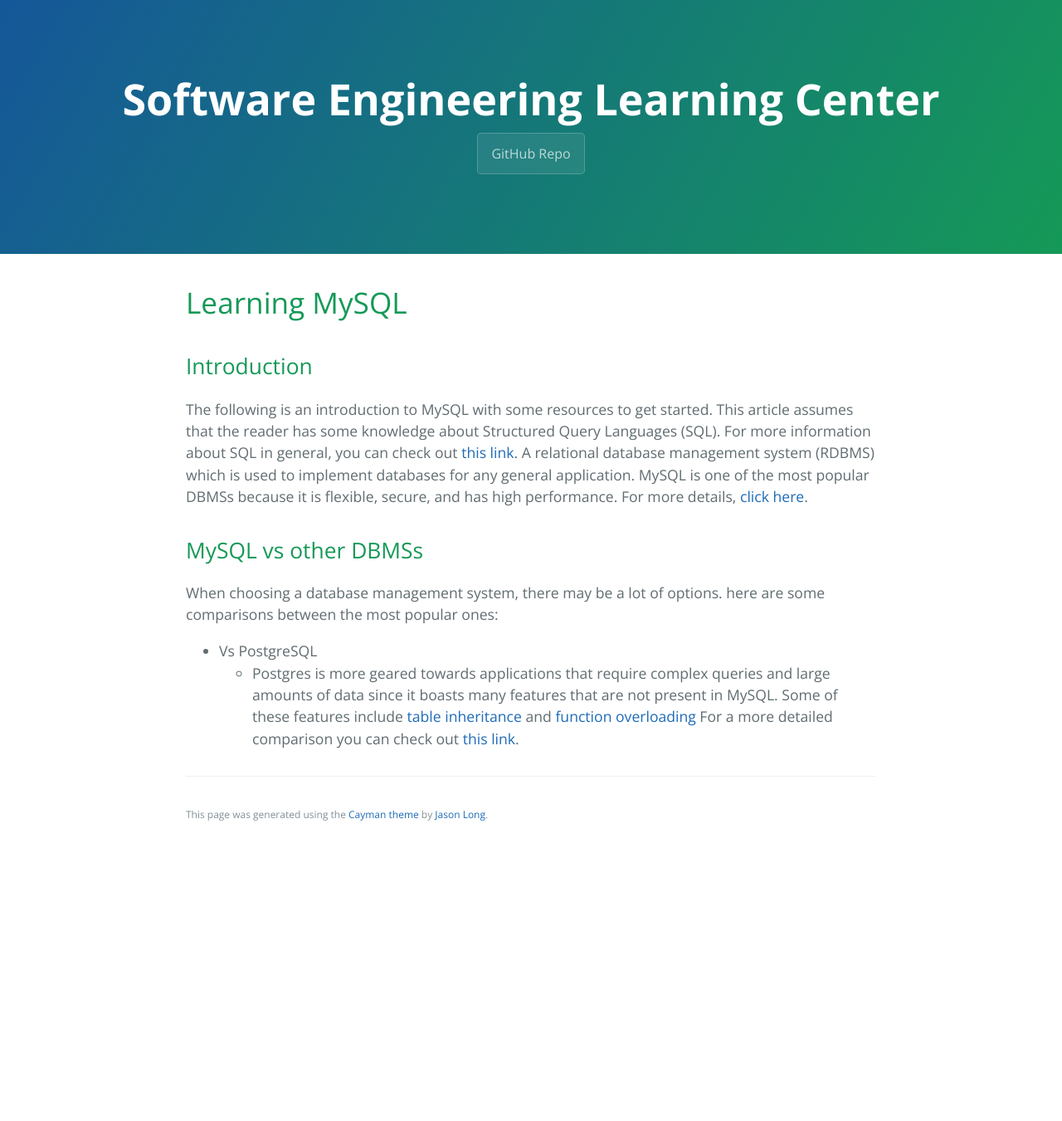
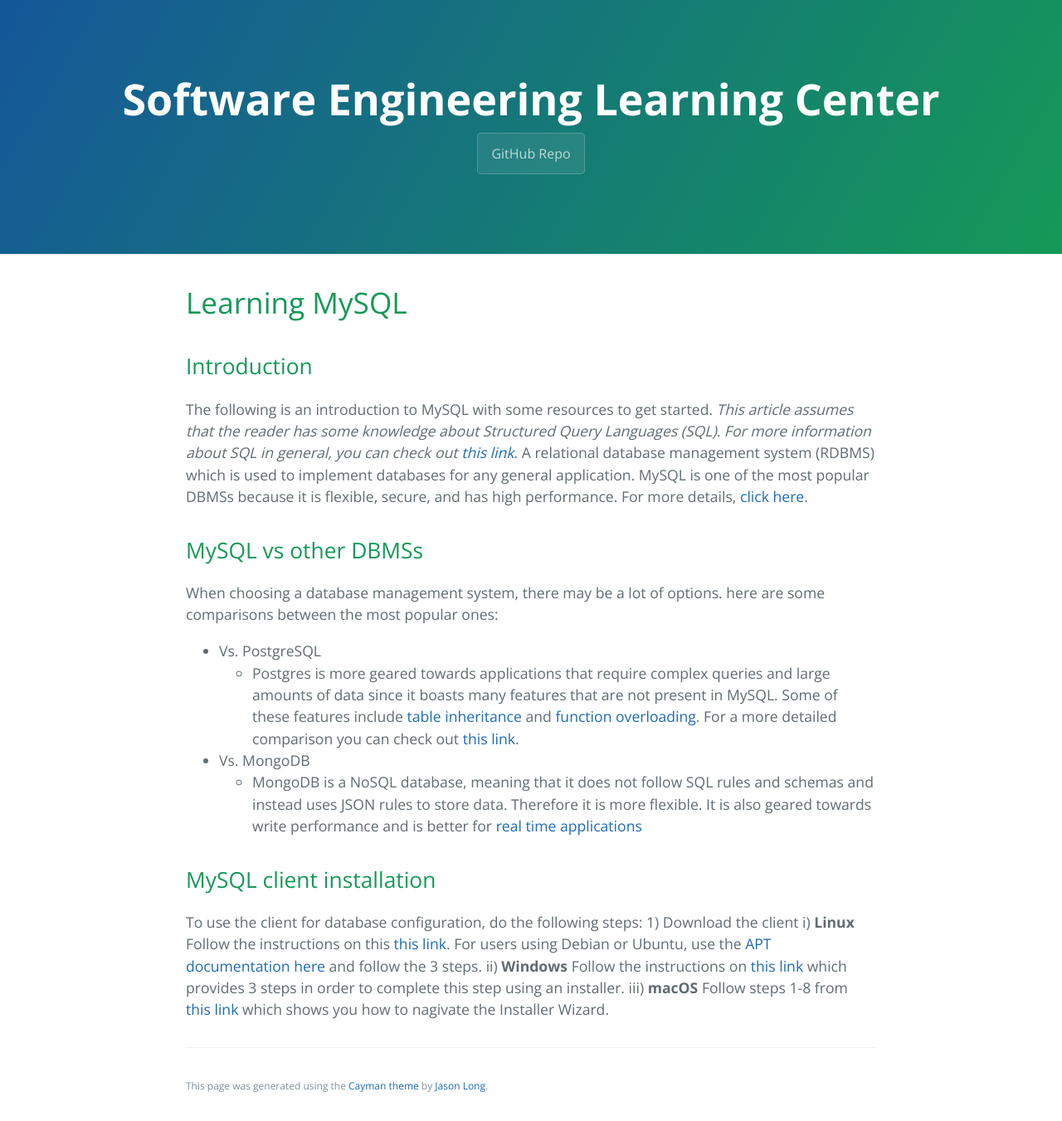
Before and after one commit to learning-software-engineering/learning-software-engineering.github.io, a Jekyll site: the page built from Topics/Tech_Stacks/Learning_MySQL.md, in a window 1280 px wide. Shown: the whole page at 83% size. Built offline with Jekyll 4.4.1, drawn with Linux system fonts in a browser that asks for light colours; our own code applies the rules of GitHub Pages for plain Markdown files; before the commit the page ends 1024 px from its top, so only the background shows below that.

Commit message:
Update Learning_MySQL.md
Added client installation instructions.

```diff
--- a/Topics/Tech_Stacks/Learning_MySQL.md
+++ b/Topics/Tech_Stacks/Learning_MySQL.md
@@ -2,11 +2,24 @@
 
 ## Introduction
 
-The following is an introduction to MySQL with some resources to get started. This article assumes that the reader has some knowledge about Structured Query Languages (SQL). For more information about SQL in general, you can check out [this link](https://www.postgresqltutorial.com/postgresql-tutorial/postgresql-vs-mysql/). A relational database management system (RDBMS) which is used to implement databases for any general application. MySQL is one of the most popular DBMSs because it is flexible, secure, and has high performance. For more details, [click here](https://www.hostinger.com/tutorials/what-is-mysql).
+The following is an introduction to MySQL with some resources to get started. *This article assumes that the reader has some knowledge about Structured Query Languages (SQL). For more information about SQL in general, you can check out [this link](https://www.postgresqltutorial.com/postgresql-tutorial/postgresql-vs-mysql/)*. A relational database management system (RDBMS) which is used to implement databases for any general application. MySQL is one of the most popular DBMSs because it is flexible, secure, and has high performance. For more details, [click here](https://www.hostinger.com/tutorials/what-is-mysql).
 
 ## MySQL vs other DBMSs
 
 When choosing a database management system, there may be a lot of options. here are some comparisons between the most popular ones:
 
-* Vs PostgreSQL
-  * Postgres is more geared towards applications that require complex queries and large amounts of data since it boasts many features that are not present in MySQL. Some of these features include [table inheritance](https://www.postgresql.org/docs/7.2/inherit.html) and [function overloading](https://www.postgresql.org/docs/current/xfunc-overload.html) For a more detailed comparison you can check out [this link](https://www.integrate.io/blog/postgresql-vs-mysql-which-one-is-better-for-your-use-case/).
+* Vs. PostgreSQL
+  * Postgres is more geared towards applications that require complex queries and large amounts of data since it boasts many features that are not present in MySQL. Some of these features include [table inheritance](https://www.postgresql.org/docs/7.2/inherit.html) and [function overloading](https://www.postgresql.org/docs/current/xfunc-overload.html). For a more detailed comparison you can check out [this link](https://www.integrate.io/blog/postgresql-vs-mysql-which-one-is-better-for-your-use-case/).
+* Vs. MongoDB
+  * MongoDB is a NoSQL database, meaning that it does not follow SQL rules and schemas and instead uses JSON rules to store data. Therefore it is more flexible. It is also geared towards write performance and is better for [real time applications](https://www.simplilearn.com/tutorials/mongodb-tutorial/mongodb-vs-mysql#:~:text=MySQL%20is%20an%20excellent%20choice,and%20other%20types%20of%20applications.)
+
+## MySQL client installation
+
+To use the client for database configuration, do the following steps:
+1) Download the client
+  i) **Linux**
+  Follow the instructions on this [this link](https://dev.mysql.com/doc/refman/8.0/en/linux-installation.html). For users using Debian or Ubuntu, use the [APT documentation here](https://dev.mysql.com/doc/mysql-apt-repo-quick-guide/en/#apt-repo-fresh-install) and follow the 3 steps.
+  ii) **Windows**
+  Follow the instructions on [this link](https://dev.mysql.com/doc/refman/5.7/en/windows-installation.html#windows-installation-simple) which provides 3 steps in order to complete this step using an installer.
+  iii) **macOS**
+  Follow steps 1-8 from [this link](https://dev.mysql.com/doc/refman/8.0/en/macos-installation-pkg.html) which shows you how to nagivate the Installer Wizard.
```
